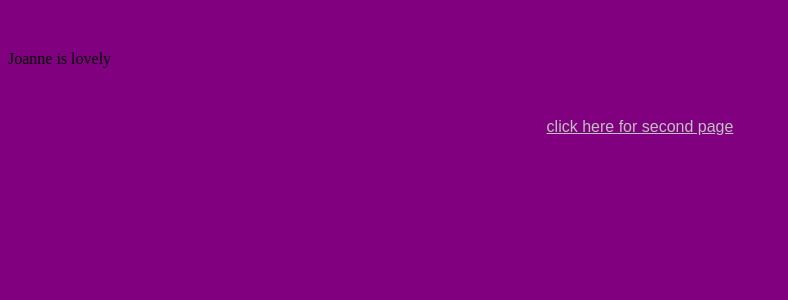
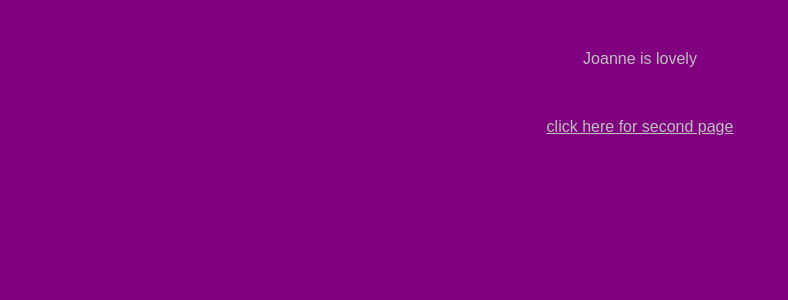
Before and after one commit to mjsutherland/mjsutherland.github.io, a Jekyll site: the page index.html, which Jekyll copies as it is, in a window 1280 px wide. Shown: the top 300 px of the page, without its empty margins (0-788 px from the left). Built offline with Jekyll 4.4.1, drawn with Linux system fonts in a browser that asks for light colours.

Commit message:
Update index.html

```diff
--- a/index.html
+++ b/index.html
@@ -6,7 +6,7 @@
     <meta name="viewport" content="width=device-width, initial-scale=1.0" />
   </head>
   <body>
-  <p class="tectCLASS" id="textID">Joanne is lovely</p>
+  <p class="textCLASS" id="textID">Joanne is lovely</p>
   <a class="textCLASS" id="textID" href="mjsutherland.github.io/second_page">click here for second page</a>
   </body>
 </html>
```
